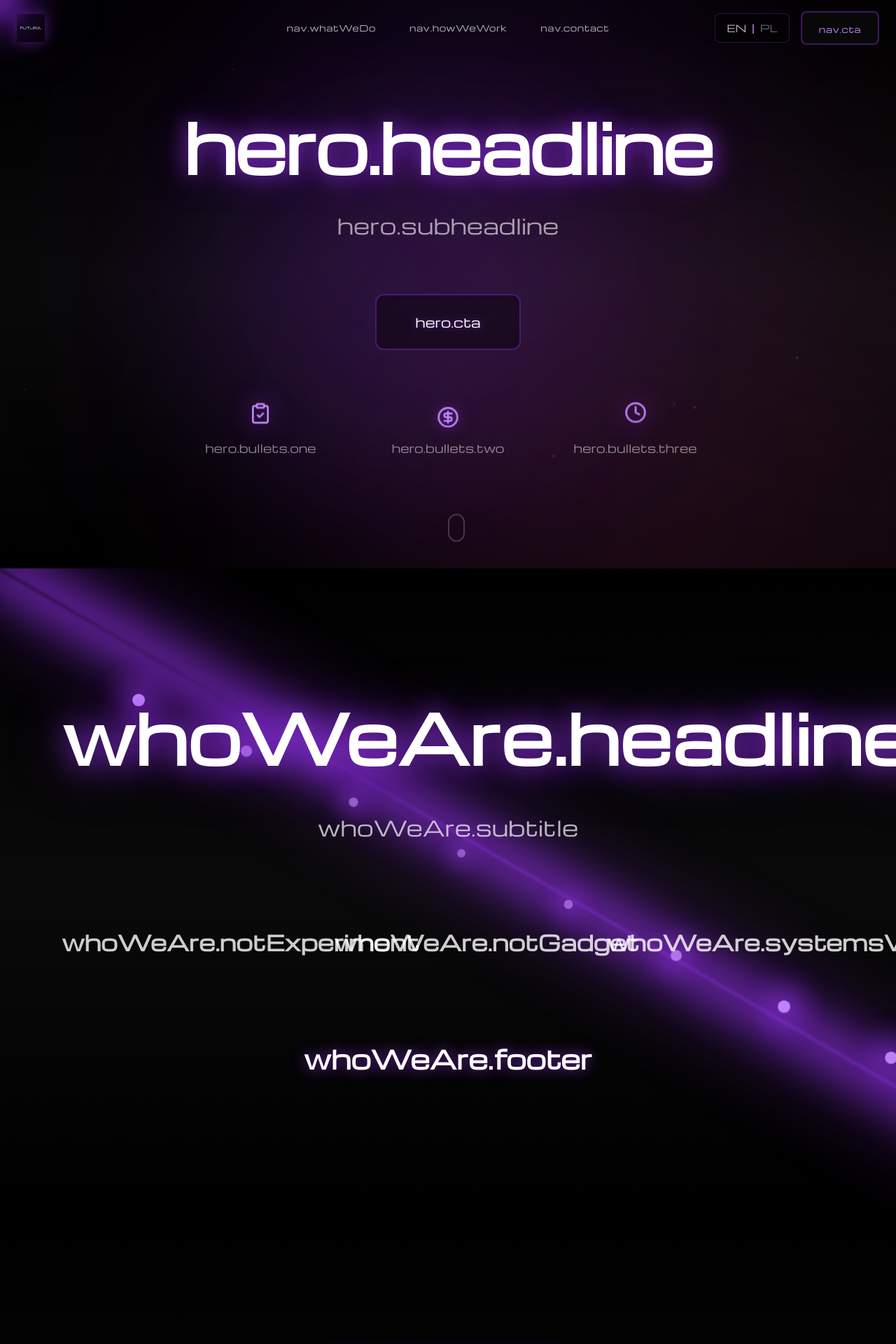
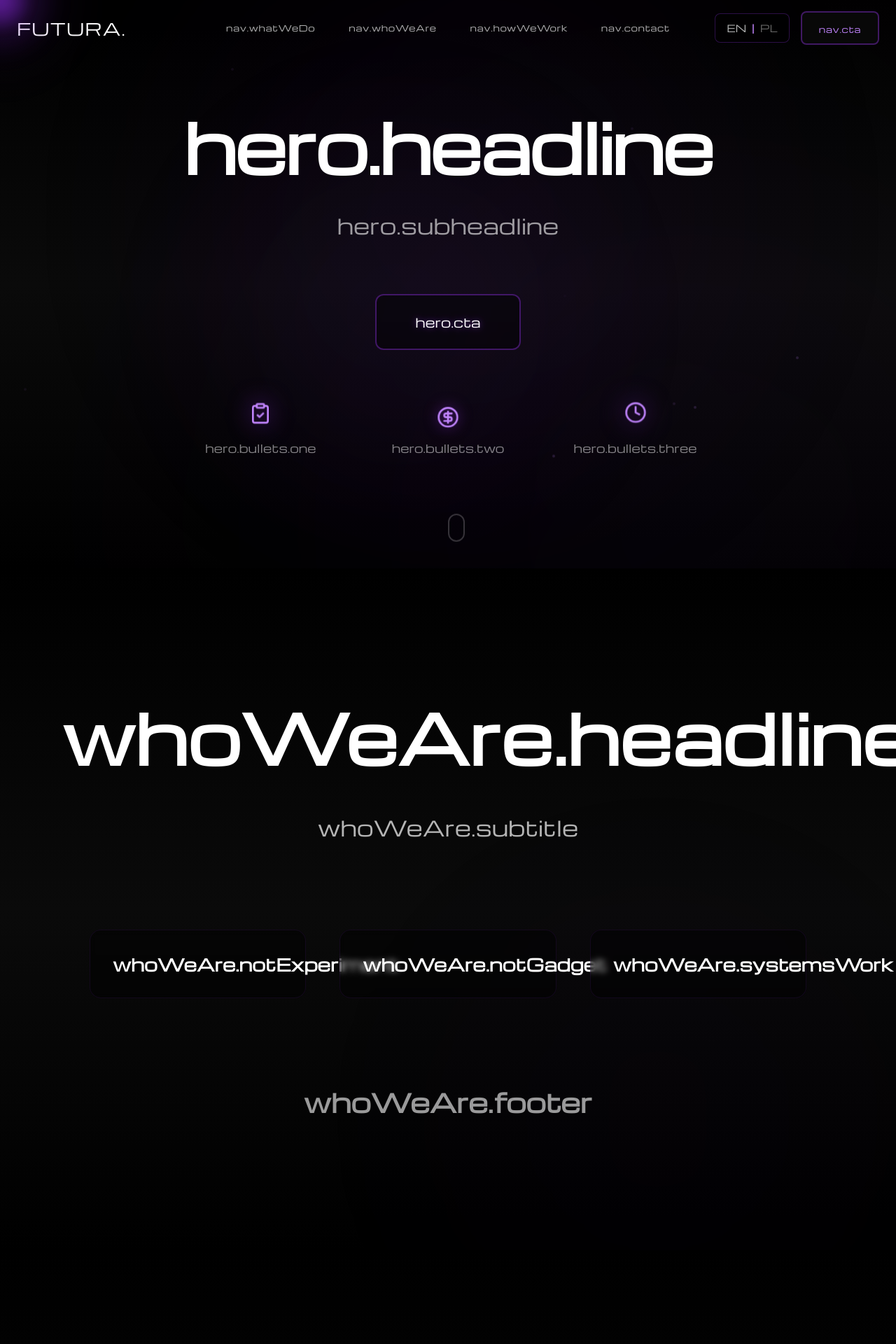
Before and after one commit to clippyt03/futura, a React (Vite) app: page / in a window 1280 px wide. Shown: the top 1920 px of the page at 70% size. Built offline with nearby package versions, Linux system fonts and the light colour scheme; the HTML template or start-up script is replaced by a standard one.

Commit message:
Updated App.tsx

```diff
--- a/src/App.tsx
+++ b/src/App.tsx
@@ -5,7 +5,6 @@ import WhoWeAre from './components/WhoWeAre';
 import Services from './components/Services';
 import HowItWorks from './components/HowItWorks';
 import WhyFutura from './components/WhyFutura';
-import CommonMistake from './components/CommonMistake';
 import Footer from './components/Footer';
 import GlobalCursor from './components/GlobalCursor';
 import ScrollProgress from './components/ScrollProgress';
@@ -29,7 +28,6 @@ function HomePage() {
       <Services />
       <HowItWorks />
       <WhyFutura />
-      <CommonMistake />
     </>
   );
 }
--- a/src/components/Header.tsx
+++ b/src/components/Header.tsx
@@ -36,6 +36,7 @@ const Header = () => {
 
   const navItems = [
     { href: '#services', label: t('nav.whatWeDo') },
+    { href: '#who-we-are', label: t('nav.whoWeAre') },
     { href: '#how-it-works', label: t('nav.howWeWork') },
     { href: '#contact', label: t('nav.contact') },
   ];
@@ -77,7 +78,7 @@ const Header = () => {
 
         {/* LOGO - LEFT SIDE */}
         <motion.button
-          className="relative cursor-pointer z-50 h-10"
+          className="relative cursor-pointer z-50"
           onClick={() => window.scrollTo({ top: 0, behavior: 'smooth' })}
           initial={{ opacity: 0, x: -30 }}
           animate={{ opacity: 1, x: 0 }}
@@ -85,14 +86,9 @@ const Header = () => {
           whileHover={{ scale: 1.05 }}
           whileTap={{ scale: 0.95 }}
         >
-          <img
-            src="/futura_logo_new.png"
-            alt="FUTURA"
-            className="h-10 w-auto"
-            style={{
-              filter: 'drop-shadow(0 0 10px rgba(147, 51, 234, 0.5))',
-            }}
-          />
+          <h1 className="font-michroma text-2xl text-white tracking-wider hover:text-purple-400 transition-colors duration-300">
+            FUTURA.
+          </h1>
         </motion.button>
 
         {/* DESKTOP NAVIGATION - CENTERED */}
--- a/src/components/Hero.tsx
+++ b/src/components/Hero.tsx
@@ -15,12 +15,12 @@ export default function Hero() {
       {/* Background - Pure black to dark purple gradient */}
       <div className="absolute inset-0 bg-gradient-to-b from-dark-900 via-dark-800 to-dark-900" />
 
-      {/* Circular purple halo effects - INTENSIFIED for neon look */}
+      {/* Circular purple halo effects - Subtle and cohesive */}
       <motion.div
-        className="absolute top-1/4 left-1/4 w-[500px] h-[500px] bg-purple-600/35 rounded-full blur-[120px]"
+        className="absolute top-1/4 left-1/4 w-[500px] h-[500px] bg-purple-600/20 rounded-full blur-[120px]"
         animate={{
           scale: [1, 1.3, 1],
-          opacity: [0.35, 0.7, 0.35],
+          opacity: [0.2, 0.35, 0.2],
         }}
         transition={{
           duration: 8,
@@ -29,10 +29,10 @@ export default function Hero() {
         }}
       />
       <motion.div
-        className="absolute bottom-1/4 right-1/4 w-[600px] h-[600px] bg-purple-700/35 rounded-full blur-[130px]"
+        className="absolute bottom-1/4 right-1/4 w-[600px] h-[600px] bg-purple-700/20 rounded-full blur-[130px]"
         animate={{
           scale: [1, 1.2, 1],
-          opacity: [0.3, 0.65, 0.3],
+          opacity: [0.15, 0.3, 0.15],
         }}
         transition={{
           duration: 10,
@@ -42,10 +42,10 @@ export default function Hero() {
         }}
       />
       <motion.div
-        className="absolute top-1/2 left-1/2 -translate-x-1/2 -translate-y-1/2 w-[700px] h-[700px] bg-pink-500/25 rounded-full blur-[140px]"
+        className="absolute top-1/2 left-1/2 -translate-x-1/2 -translate-y-1/2 w-[700px] h-[700px] bg-purple-600/15 rounded-full blur-[140px]"
         animate={{
           scale: [1, 1.4, 1],
-          opacity: [0.25, 0.5, 0.25],
+          opacity: [0.15, 0.25, 0.15],
           rotate: [0, 180, 360]
         }}
         transition={{
@@ -82,12 +82,9 @@ export default function Hero() {
       {/* Main Content */}
       <div className="relative z-10 text-center px-6 md:px-8 lg:px-12 max-w-5xl mx-auto">
 
-        {/* Main Headline - FUTURA style with neon glow */}
+        {/* Main Headline - Clean and bold */}
         <motion.h1
           className="font-michroma text-5xl md:text-7xl lg:text-8xl font-bold text-white mb-10 md:mb-12 leading-[1.1] tracking-tight"
-          style={{
-            textShadow: '0 0 30px rgba(147,51,234,0.8), 0 0 60px rgba(147,51,234,0.4)'
-          }}
           initial={{ opacity: 0, y: 20 }}
           animate={{ opacity: 1, y: 0 }}
           transition={{ duration: 0.8 }}
--- a/src/components/PurpleLaserBeam.tsx
+++ b/src/components/PurpleLaserBeam.tsx
@@ -6,13 +6,13 @@ export default function PurpleLaserBeam() {
       <motion.div
         className="absolute top-0 left-0 w-[200%] h-[2px] origin-top-left"
         style={{
-          background: 'linear-gradient(90deg, transparent 0%, rgba(147,51,234,0.6) 20%, rgba(147,51,234,0.8) 50%, rgba(147,51,234,0.6) 80%, transparent 100%)',
-          boxShadow: '0 0 80px 30px rgba(147,51,234,0.5), 0 0 160px 60px rgba(147,51,234,0.3)',
+          background: 'linear-gradient(90deg, transparent 0%, rgba(147,51,234,0.3) 20%, rgba(147,51,234,0.4) 50%, rgba(147,51,234,0.3) 80%, transparent 100%)',
+          boxShadow: '0 0 40px 15px rgba(147,51,234,0.2), 0 0 80px 30px rgba(147,51,234,0.1)',
           filter: 'blur(2px)',
           transform: 'rotate(25deg) translateY(30vh)',
         }}
         animate={{
-          opacity: [0.15, 0.25, 0.15],
+          opacity: [0.05, 0.1, 0.05],
           scaleX: [1, 1.1, 1],
         }}
         transition={{
@@ -25,13 +25,13 @@ export default function PurpleLaserBeam() {
       <motion.div
         className="absolute bottom-0 right-0 w-[200%] h-[2px] origin-bottom-right"
         style={{
-          background: 'linear-gradient(90deg, transparent 0%, rgba(147,51,234,0.5) 20%, rgba(147,51,234,0.7) 50%, rgba(147,51,234,0.5) 80%, transparent 100%)',
-          boxShadow: '0 0 60px 25px rgba(147,51,234,0.4), 0 0 120px 50px rgba(147,51,234,0.2)',
+          background: 'linear-gradient(90deg, transparent 0%, rgba(147,51,234,0.3) 20%, rgba(147,51,234,0.4) 50%, rgba(147,51,234,0.3) 80%, transparent 100%)',
+          boxShadow: '0 0 40px 15px rgba(147,51,234,0.2), 0 0 80px 30px rgba(147,51,234,0.1)',
           filter: 'blur(2px)',
           transform: 'rotate(-25deg) translateY(-30vh)',
         }}
         animate={{
-          opacity: [0.1, 0.2, 0.1],
+          opacity: [0.05, 0.1, 0.05],
           scaleX: [1, 1.15, 1],
         }}
         transition={{
@@ -49,11 +49,11 @@ export default function PurpleLaserBeam() {
           style={{
             left: `${10 + i * 7}%`,
             top: `${25 + i * 3}%`,
-            boxShadow: '0 0 20px 8px rgba(147,51,234,0.7)'
+            boxShadow: '0 0 10px 4px rgba(147,51,234,0.3)'
           }}
           animate={{
             scale: [0.5, 1.5, 0.5],
-            opacity: [0.3, 0.8, 0.3],
+            opacity: [0.1, 0.3, 0.1],
           }}
           transition={{
             duration: 2 + Math.random(),
--- a/src/components/Services.tsx
+++ b/src/components/Services.tsx
@@ -82,9 +82,6 @@ const Services = () => {
             <div className="text-center max-w-3xl mx-auto mb-24 md:mb-32">
               <motion.p
                 className="font-michroma text-xl md:text-2xl text-purple-400 mb-6 tracking-wide"
-                style={{
-                  textShadow: '0 0 20px rgba(147,51,234,0.8)'
-                }}
                 initial={{ opacity: 0, y: 20 }}
                 whileInView={{ opacity: 1, y: 0 }}
                 viewport={{ once: true }}
@@ -134,9 +131,10 @@ const Services = () => {
               <motion.div
                 key={index}
                 variants={cardVariants}
+                className="h-full"
               >
                 <TiltCard
-                  className="group p-8 rounded-2xl bg-black/20 backdrop-blur-sm border border-purple-500/20 hover:border-purple-500/50 transition-all duration-300"
+                  className="group h-full p-8 rounded-2xl bg-black/20 backdrop-blur-sm border border-purple-500/20 hover:border-purple-500/50 transition-all duration-300 flex flex-col"
                   tiltStrength={10}
                   glowColor="rgba(147,51,234,0.5)"
                 >
@@ -164,7 +162,7 @@ const Services = () => {
                   </h3>
 
                   {/* Description */}
-                  <p className="text-base md:text-lg text-white/50 leading-relaxed font-light">
+                  <p className="text-base md:text-lg text-white/50 leading-relaxed font-light flex-grow">
                     {service.description}
                   </p>
                 </TiltCard>
@@ -180,15 +178,29 @@ const Services = () => {
             viewport={{ once: true }}
             transition={{ duration: 0.8 }}
           >
+            <div className="relative inline-block">
+              <motion.div
+                className="absolute -inset-1 rounded-xl bg-purple-500/40 blur-md"
+                animate={{
+                  scale: [1, 1.05, 1],
+                  opacity: [0.3, 0.6, 0.3],
+                }}
+                transition={{
+                  duration: 2,
+                  repeat: Infinity,
+                  ease: "easeInOut"
+                }}
+              />
               <motion.button
                 onClick={handleCTA}
-              className="group relative px-12 md:px-16 py-5 md:py-6 rounded-xl font-michroma text-base md:text-lg text-white border-2 border-purple-500/40 bg-black/40 backdrop-blur-sm hover:border-purple-500/70 transition-all duration-300 hover:shadow-[0_0_30px_rgba(147,51,234,0.3)]"
+                className="group relative px-12 md:px-16 py-5 md:py-6 rounded-xl font-michroma text-base md:text-lg text-white border-2 border-purple-500/40 bg-black/40 backdrop-blur-sm hover:border-purple-500/70 transition-all duration-300"
                 whileHover={{ scale: 1.02 }}
                 whileTap={{ scale: 0.98 }}
               >
                 <span className="relative z-10">{t('howItWorks.cta')}</span>
                 <div className="absolute inset-0 rounded-xl bg-gradient-to-r from-purple-600/0 via-purple-600/10 to-purple-600/0 opacity-0 group-hover:opacity-100 transition-opacity duration-300" />
               </motion.button>
+            </div>
 
             <p className="text-sm text-white/30 mt-6">
               {t('cta.noCommitment')}
--- a/src/components/WhoWeAre.tsx
+++ b/src/components/WhoWeAre.tsx
@@ -5,50 +5,22 @@ export default function WhoWeAre() {
   const { t } = useTranslation();
 
   return (
-    <section className="relative py-40 md:py-48 overflow-hidden">
+    <section id="who-we-are" className="relative py-40 md:py-48 overflow-hidden">
       <div className="absolute inset-0 bg-gradient-to-b from-dark-900 via-dark-800 to-dark-900" />
 
-      {/* Diagonal purple neon beam - inspired by pin_1_v2.jpg */}
+      {/* Subtle purple halo effect */}
       <motion.div
-        className="absolute top-0 left-0 w-full h-full"
-        initial={{ opacity: 0 }}
-        animate={{ opacity: 1 }}
-        transition={{ duration: 1.5 }}
-      >
-        <div
-          className="absolute top-0 left-0 w-[200%] h-[2px] origin-top-left rotate-[30deg] translate-y-[20%]"
-          style={{
-            background: 'linear-gradient(90deg, transparent 0%, rgba(147,51,234,0.9) 30%, rgba(147,51,234,0.9) 70%, transparent 100%)',
-            boxShadow: '0 0 60px 20px rgba(147,51,234,0.8), 0 0 120px 40px rgba(147,51,234,0.4)',
-            filter: 'blur(2px)'
-          }}
-        />
-      </motion.div>
-
-      {/* Glowing particles along the beam */}
-      <div className="absolute inset-0">
-        {[...Array(8)].map((_, i) => (
-          <motion.div
-            key={`beam-particle-${i}`}
-            className="absolute w-3 h-3 bg-purple-400 rounded-full"
-            style={{
-              left: `${15 + i * 12}%`,
-              top: `${20 + i * 8}%`,
-              boxShadow: '0 0 30px 10px rgba(147,51,234,0.8)'
-            }}
+        className="absolute top-1/2 left-1/2 -translate-x-1/2 -translate-y-1/2 w-[600px] h-[600px] bg-purple-600/10 rounded-full blur-[120px]"
         animate={{
-              scale: [1, 1.5, 1],
-              opacity: [0.6, 1, 0.6],
+          scale: [1, 1.2, 1],
+          opacity: [0.1, 0.2, 0.1],
         }}
         transition={{
-              duration: 2,
+          duration: 12,
           repeat: Infinity,
-              delay: i * 0.3,
           ease: "easeInOut"
         }}
       />
-        ))}
-      </div>
 
       <div className="max-w-6xl mx-auto px-6 relative z-10">
         {/* Main headline */}
@@ -59,12 +31,7 @@ export default function WhoWeAre() {
           viewport={{ once: true }}
           transition={{ duration: 0.8 }}
         >
-          <h2
-            className="font-michroma text-5xl md:text-7xl lg:text-8xl font-bold text-white mb-12 md:mb-16 leading-[1.1]"
-            style={{
-              textShadow: '0 0 40px rgba(147,51,234,0.9), 0 0 80px rgba(147,51,234,0.6)'
-            }}
-          >
+          <h2 className="font-michroma text-5xl md:text-7xl lg:text-8xl font-bold text-white mb-12 md:mb-16 leading-[1.1]">
             {t('whoWeAre.headline')}
           </h2>
 
@@ -81,44 +48,44 @@ export default function WhoWeAre() {
 
         {/* Three columns */}
         <motion.div
-          className="grid grid-cols-1 md:grid-cols-3 gap-12 md:gap-16 mb-24 md:mb-32"
+          className="grid grid-cols-1 md:grid-cols-3 gap-8 md:gap-12 mb-24 md:mb-32 max-w-5xl mx-auto"
           initial={{ opacity: 0 }}
           whileInView={{ opacity: 1 }}
           viewport={{ once: true }}
           transition={{ duration: 0.8, delay: 0.4 }}
         >
           <motion.div
-            className="text-center"
+            className="bg-black/40 backdrop-blur-sm p-8 rounded-2xl border border-purple-500/10"
             initial={{ opacity: 0, y: 30 }}
             whileInView={{ opacity: 1, y: 0 }}
             viewport={{ once: true }}
             transition={{ duration: 0.6, delay: 0.5 }}
           >
-            <p className="text-2xl md:text-3xl font-bold text-white/80 leading-relaxed">
+            <p className="text-xl md:text-2xl font-bold text-white leading-relaxed">
               {t('whoWeAre.notExperiment')}
             </p>
           </motion.div>
 
           <motion.div
-            className="text-center"
+            className="bg-black/40 backdrop-blur-sm p-8 rounded-2xl border border-purple-500/10"
             initial={{ opacity: 0, y: 30 }}
             whileInView={{ opacity: 1, y: 0 }}
             viewport={{ once: true }}
             transition={{ duration: 0.6, delay: 0.7 }}
           >
-            <p className="text-2xl md:text-3xl font-bold text-white/80 leading-relaxed">
+            <p className="text-xl md:text-2xl font-bold text-white leading-relaxed">
               {t('whoWeAre.notGadget')}
             </p>
           </motion.div>
 
           <motion.div
-            className="text-center"
+            className="bg-black/40 backdrop-blur-sm p-8 rounded-2xl border border-purple-500/10"
             initial={{ opacity: 0, y: 30 }}
             whileInView={{ opacity: 1, y: 0 }}
             viewport={{ once: true }}
             transition={{ duration: 0.6, delay: 0.9 }}
           >
-            <p className="text-2xl md:text-3xl font-bold text-white/80 leading-relaxed">
+            <p className="text-xl md:text-2xl font-bold text-white leading-relaxed">
               {t('whoWeAre.systemsWork')}
             </p>
           </motion.div>
@@ -132,12 +99,7 @@ export default function WhoWeAre() {
           viewport={{ once: true }}
           transition={{ duration: 0.8, delay: 1.1 }}
         >
-          <p
-            className="font-michroma text-2xl md:text-3xl lg:text-4xl font-bold text-white"
-            style={{
-              textShadow: '0 0 20px rgba(147,51,234,0.8)'
-            }}
-          >
+          <p className="font-michroma text-2xl md:text-3xl lg:text-4xl font-bold text-white/60">
             {t('whoWeAre.footer')}
           </p>
         </motion.div>
```
Also changed, not shown: src/i18n/locales/en.json (+14 -13 lines), src/i18n/locales/pl.json (+14 -13 lines). Lines whose indentation alone changed are shown as unchanged.
